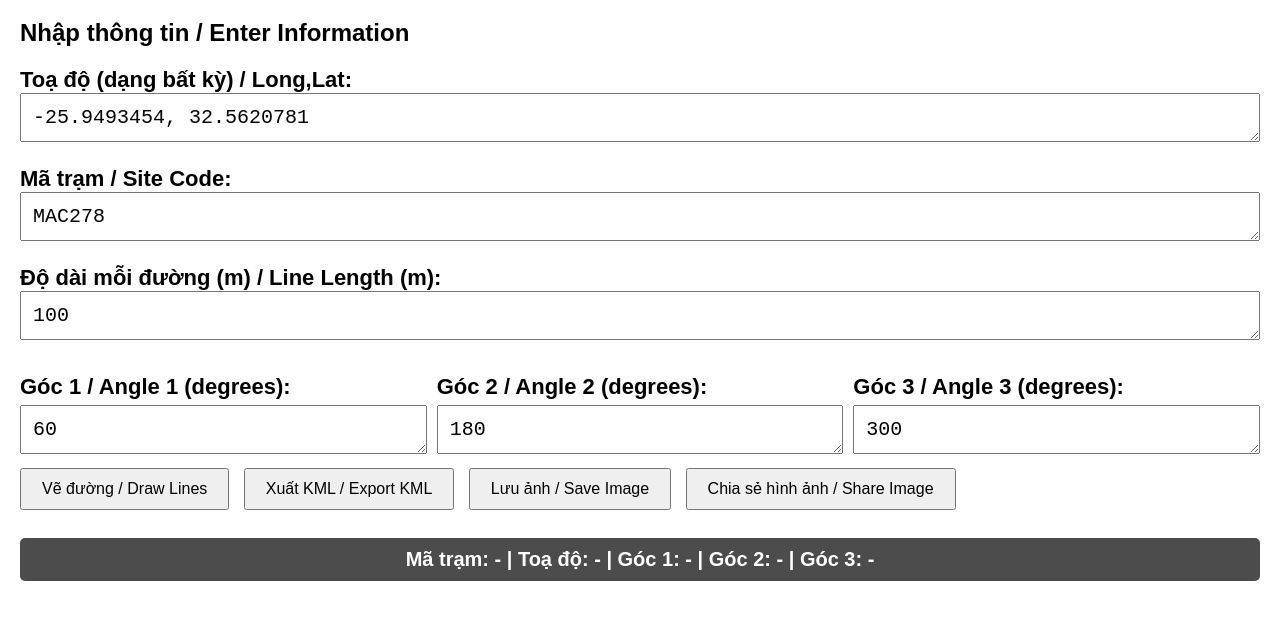
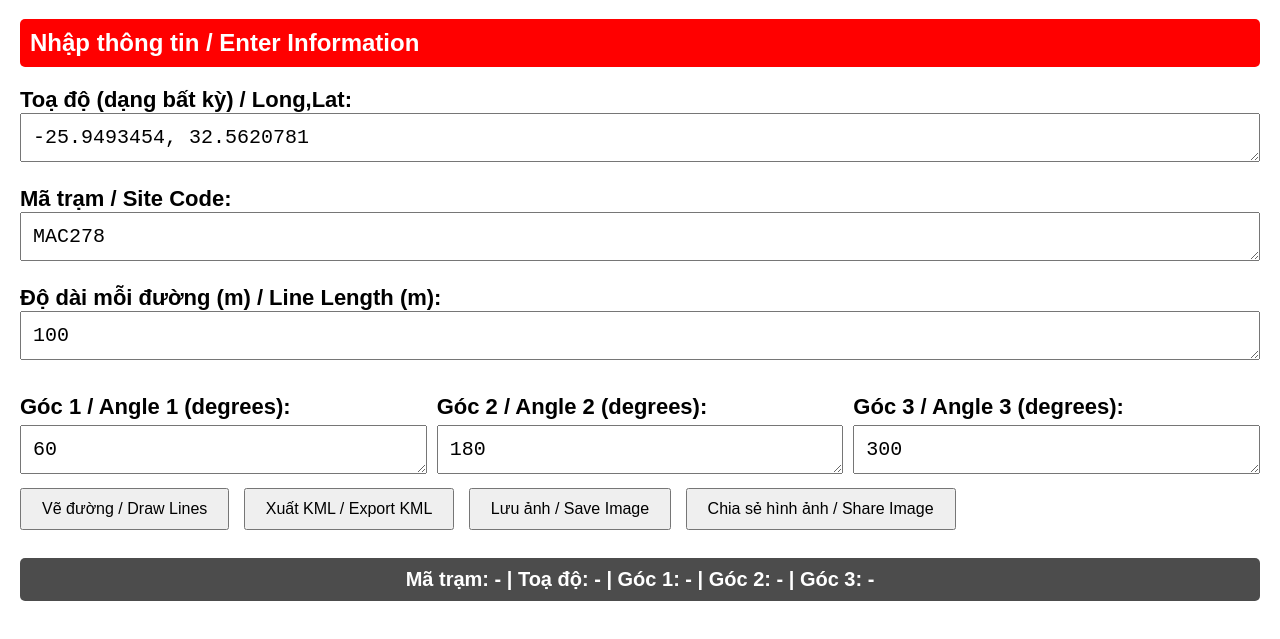
Before and after one commit to HUNGDTVT/Chinh-Azimuth-cell, a plain HTML site: page index.html in a window 1280 px wide. Shown: the part 81-720 px from the top of the page. Drawn offline with Linux system fonts and the light colour scheme; some packages are replaced by stand-ins of ours.

Commit message:
Update index.html

```diff
--- a/index.html
+++ b/index.html
@@ -103,7 +103,9 @@
 </head>
 <body>
   <h1>Chỉnh hướng Azimuth - DoanHung (Ảnh Google Map)</h1>
-  <h2>Nhập thông tin / Enter Information</h2>
+<h2 style="background-color: red; color: white; padding: 10px; border-radius: 5px;">
+  Nhập thông tin / Enter Information
+</h2>
 
   <label for="point"style="font-size: 22px;">Toạ độ (dạng bất kỳ) / Long,Lat:</label>
   <textarea id="point" rows="1" onfocus="clearInput(this)" oninput="updateSummaryText()">-25.9493454, 32.5620781</textarea>
```
